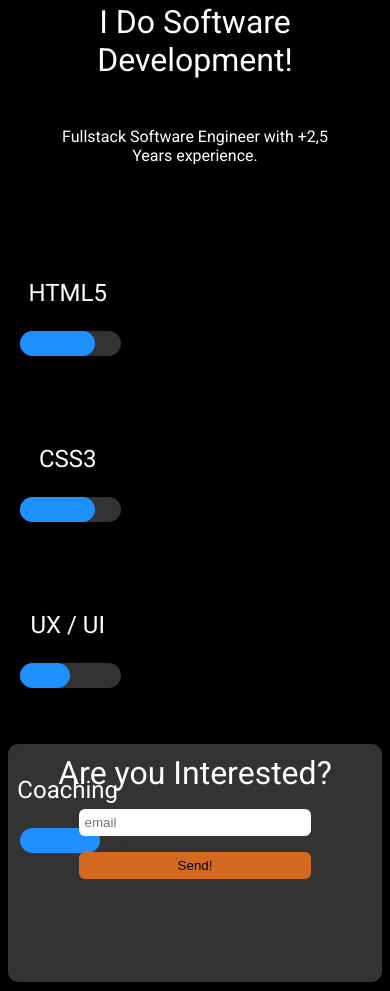
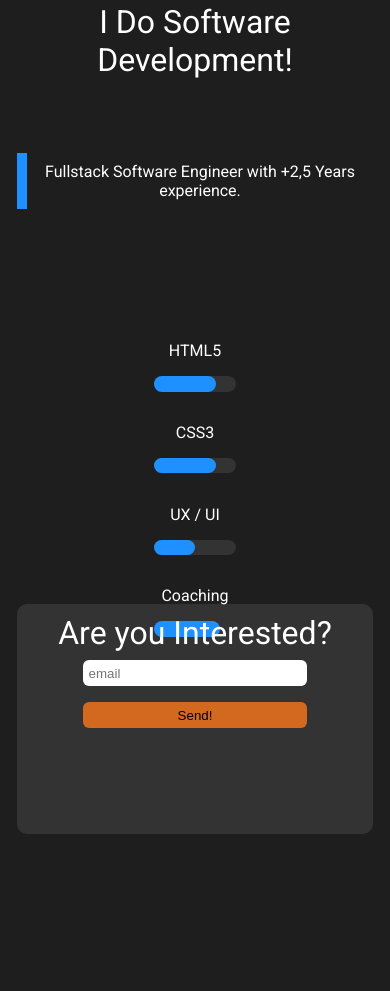
Before and after one commit to SamimiesGames/SamimiesGames.github.io, a plain HTML site: page index.html in a window 390 px wide. Shown: the part 1214-2205 px from the top of the page. After the commit the page ends 2056 px from the top, so only its background shows below. Drawn offline with Linux system fonts and the light colour scheme.

Commit message:
Better layout and cool blockquote style

```diff
--- a/index.html
+++ b/index.html
@@ -46,8 +46,8 @@
             </div>
         </section>
         <section id="about-me">
-            <p>I Do Software Development!</p>
-            <blockquote>
+            <p style="grid-area: about-me-title">I Do Software Development!</p>
+            <blockquote style="grid-area: about-me-quote">
                 Fullstack Software Engineer with +2,5 Years experience.
             </blockquote>
         </section>
--- a/styles/about-me/styles.css
+++ b/styles/about-me/styles.css
@@ -1,6 +1,11 @@
 #about-me {
     display: grid;
 
+    grid-template-rows: repeat(2, 1fr);
+    grid-template-areas:
+        ". about-me-title ."
+        ". about-me-quote ."
+        ;
 
     margin: 0 2.5% 20% 2.5%;
     text-align: center;
@@ -9,3 +14,9 @@
 #about-me p {
     font-size: 2rem;
 }
+
+#about-me blockquote {
+    border-left: 10px dodgerblue solid;
+    margin: auto;
+    padding: 2.5% 2.5% 2.5% 2.5%;
+}
--- a/styles/contact-me/styles.css
+++ b/styles/contact-me/styles.css
@@ -1,7 +1,7 @@
 #contact-me {
     text-align: center;
 
-    margin: 0 0 2.5% 0;
+    margin: 0 2.5% 0 2.5%;
     padding: 2.5% 2.5% 2.5% 2.5%;
 
     background-color: #333;
@@ -16,7 +16,7 @@
     grid-template-areas: ". email send .";
     grid-gap: 1rem;
 
-    margin: 2.5% 2.5% 0 2.5%;
+    margin: 0 2.5% 1% 2.5%;
     padding: 2.5% 2.5% 2.5% 2.5%;
 }
 
--- a/styles/skills/progressbar.css
+++ b/styles/skills/progressbar.css
@@ -5,17 +5,15 @@
 
 .progress-bar-background {
     background-color: var(--bg-color);
-    border-radius: 60px;
+    border-radius: 1rem;
 
     width: 100%;
-    height: 25px;
-
-    margin: 2.5% 2.5% 2.5% 2.5%;
+    height: 30%;
 }
 
 .progress-bar-foreground {
     background-color: dodgerblue;
-    border-radius: 60px;
+    border-radius: 1rem;
 
-    height: 25px;
+    height: 100%;
 }
--- a/styles/skills/styles.css
+++ b/styles/skills/styles.css
@@ -16,17 +16,18 @@
 
 #skills p {
     text-align: center;
-    font-size: 1.5rem;
+    font-size: 1rem;
 }
 
 
 @media (max-width: 768px) {
     #skills {
-        grid-template-columns: repeat(4, 1fr);
+        grid-template-rows: repeat(4, 1fr);
+        grid-template-columns: repeat(3, 1fr);
         grid-template-areas:
-                "html5"
-                "css3"
-                "ux_ui"
-                "coaching";
+                ". html5 ."
+                ". css3 ."
+                ". ux_ui ."
+                ". coaching .";
     }
 }
--- a/styles/styles.css
+++ b/styles/styles.css
@@ -14,6 +14,6 @@ html {
 
     font-family: "Roboto", sans-serif;
 
-    background-color: black;
+    background-color: #1e1e1e;
     color: white;
 }
```
